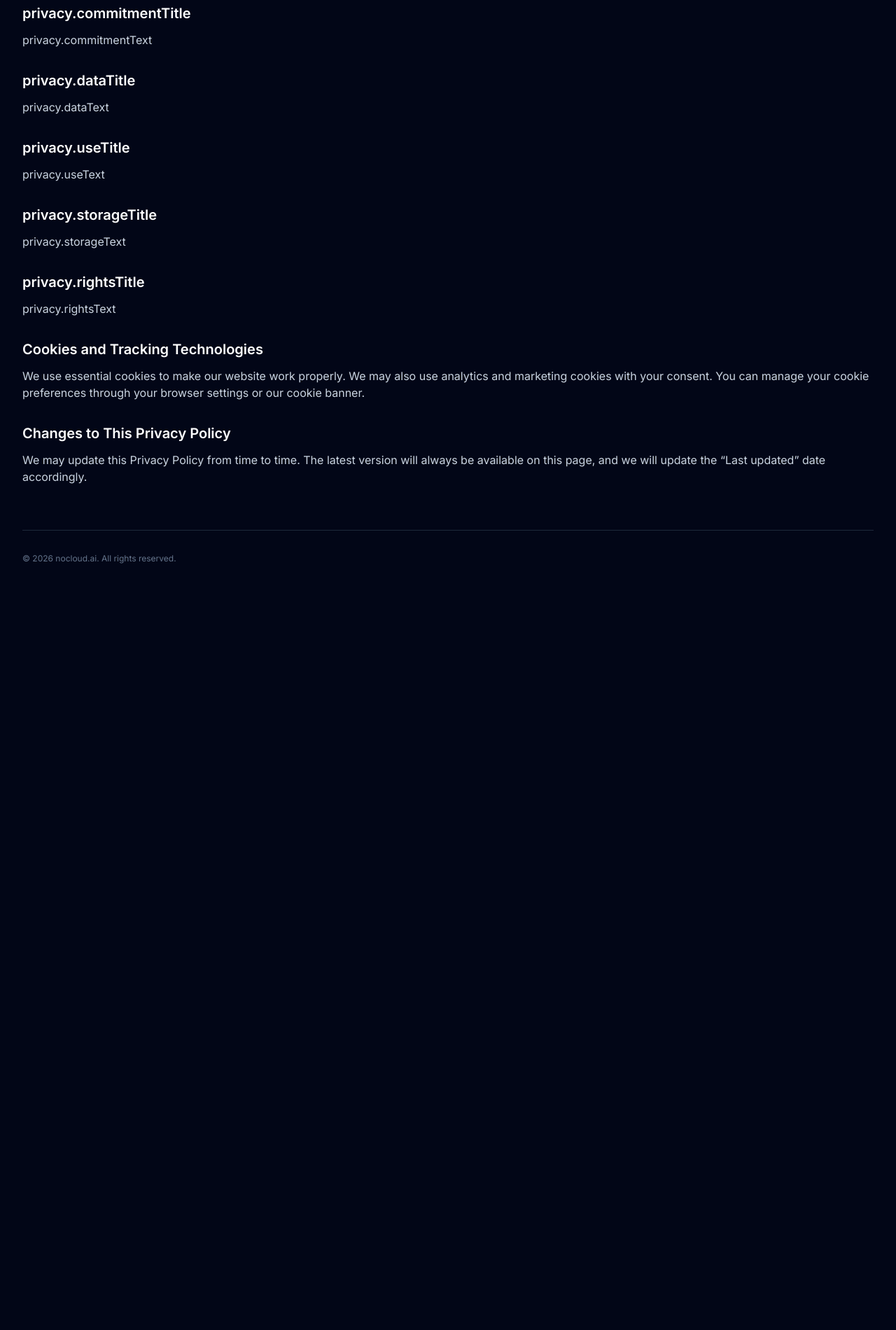
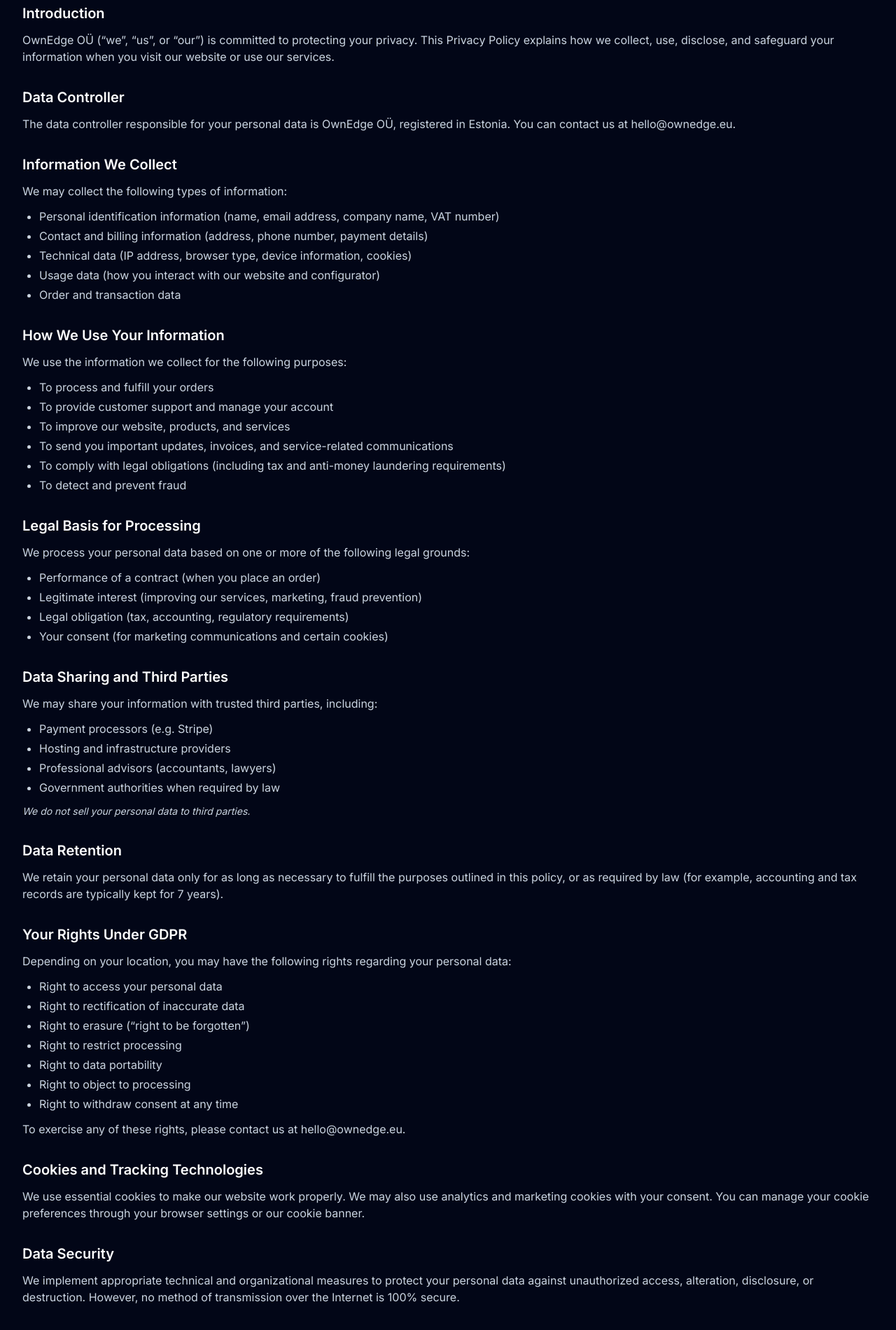
Before and after one commit to botland/nocloud, a Next.js app: page /en/privacy in a window 1280 px wide. Shown: the part 260-2160 px from the top of the page at 70% size. Before the commit the page ends 1130 px from the top, so only its background shows below. Built offline with nearby package versions, Linux system fonts and the light colour scheme; no server answers.

Commit message:
fix: update privacy page to display all new content from locales/en.json including lists

```diff
--- a/app/[locale]/privacy/page.tsx
+++ b/app/[locale]/privacy/page.tsx
@@ -3,12 +3,12 @@
 import { useLocale, useTranslations } from 'next-intl';
 import Link from 'next/link';
 import Container from '@/components/Container';
-import { BRAND_DISPLAY, getBrandEmail } from '@/lib/brand';
+import { BRAND_DISPLAY } from '@/lib/brand';
 
 export default function PrivacyPage() {
   const locale = useLocale();
   const t = useTranslations('privacy');
-  const email = getBrandEmail('support');
+  const contactEmail = t('contactEmail');
 
   return (
     <div className="min-h-screen bg-slate-950 text-slate-200">
@@ -29,28 +29,70 @@ export default function PrivacyPage() {
 
         <div className="prose prose-invert max-w-none text-slate-300 space-y-8">
           <section>
-            <h2 className="text-xl font-semibold text-white mb-3">{t('commitmentTitle')}</h2>
-            <p>{t('commitmentText')}</p>
+            <h2 className="text-xl font-semibold text-white mb-3">{t('introductionTitle')}</h2>
+            <p>{t('introductionText')}</p>
           </section>
 
           <section>
-            <h2 className="text-xl font-semibold text-white mb-3">{t('dataTitle')}</h2>
-            <p>{t('dataText')}</p>
+            <h2 className="text-xl font-semibold text-white mb-3">{t('dataControllerTitle')}</h2>
+            <p>{t('dataControllerText')}</p>
           </section>
 
           <section>
-            <h2 className="text-xl font-semibold text-white mb-3">{t('useTitle')}</h2>
-            <p>{t('useText')}</p>
+            <h2 className="text-xl font-semibold text-white mb-3">{t('dataWeCollectTitle')}</h2>
+            <p>{t('dataWeCollectText')}</p>
+            <ul className="list-disc pl-6 mt-3 space-y-1 text-slate-300">
+              {(t.raw('dataWeCollectList') as string[] || []).map((item, index) => (
+                <li key={index}>{item}</li>
+              ))}
+            </ul>
           </section>
 
           <section>
-            <h2 className="text-xl font-semibold text-white mb-3">{t('storageTitle')}</h2>
-            <p>{t('storageText')}</p>
+            <h2 className="text-xl font-semibold text-white mb-3">{t('howWeUseDataTitle')}</h2>
+            <p>{t('howWeUseDataText')}</p>
+            <ul className="list-disc pl-6 mt-3 space-y-1 text-slate-300">
+              {(t.raw('howWeUseDataList') as string[] || []).map((item, index) => (
+                <li key={index}>{item}</li>
+              ))}
+            </ul>
           </section>
 
           <section>
-            <h2 className="text-xl font-semibold text-white mb-3">{t('rightsTitle')}</h2>
-            <p>{t('rightsText', { email })}</p>
+            <h2 className="text-xl font-semibold text-white mb-3">{t('legalBasisTitle')}</h2>
+            <p>{t('legalBasisText')}</p>
+            <ul className="list-disc pl-6 mt-3 space-y-1 text-slate-300">
+              {(t.raw('legalBasisList') as string[] || []).map((item, index) => (
+                <li key={index}>{item}</li>
+              ))}
+            </ul>
+          </section>
+
+          <section>
+            <h2 className="text-xl font-semibold text-white mb-3">{t('dataSharingTitle')}</h2>
+            <p>{t('dataSharingText')}</p>
+            <ul className="list-disc pl-6 mt-3 space-y-1 text-slate-300">
+              {(t.raw('dataSharingList') as string[] || []).map((item, index) => (
+                <li key={index}>{item}</li>
+              ))}
+            </ul>
+            <p className="mt-3 text-sm italic">{t('dataSharingNote')}</p>
+          </section>
+
+          <section>
+            <h2 className="text-xl font-semibold text-white mb-3">{t('dataRetentionTitle')}</h2>
+            <p>{t('dataRetentionText')}</p>
+          </section>
+
+          <section>
+            <h2 className="text-xl font-semibold text-white mb-3">{t('yourRightsTitle')}</h2>
+            <p>{t('yourRightsText')}</p>
+            <ul className="list-disc pl-6 mt-3 space-y-1 text-slate-300">
+              {(t.raw('yourRightsList') as string[] || []).map((item, index) => (
+                <li key={index}>{item}</li>
+              ))}
+            </ul>
+            <p className="mt-3">{t('yourRightsContact')}</p>
           </section>
 
           <section>
@@ -59,8 +101,24 @@ export default function PrivacyPage() {
           </section>
 
           <section>
+            <h2 className="text-xl font-semibold text-white mb-3">{t('dataSecurityTitle')}</h2>
+            <p>{t('dataSecurityText')}</p>
+          </section>
+
+          <section>
+            <h2 className="text-xl font-semibold text-white mb-3">{t('internationalTransfersTitle')}</h2>
+            <p>{t('internationalTransfersText')}</p>
+          </section>
+
+          <section>
             <h2 className="text-xl font-semibold text-white mb-3">{t('changesTitle')}</h2>
             <p>{t('changesText')}</p>
+          </section>
+
+          <section>
+            <h2 className="text-xl font-semibold text-white mb-3">{t('contactTitle')}</h2>
+            <p>{t('contactText')}</p>
+            <p className="mt-2"><a href={`mailto:${contactEmail}`} className="text-cyan-400 hover:underline">{contactEmail}</a></p>
           </section>
         </div>
 
```
